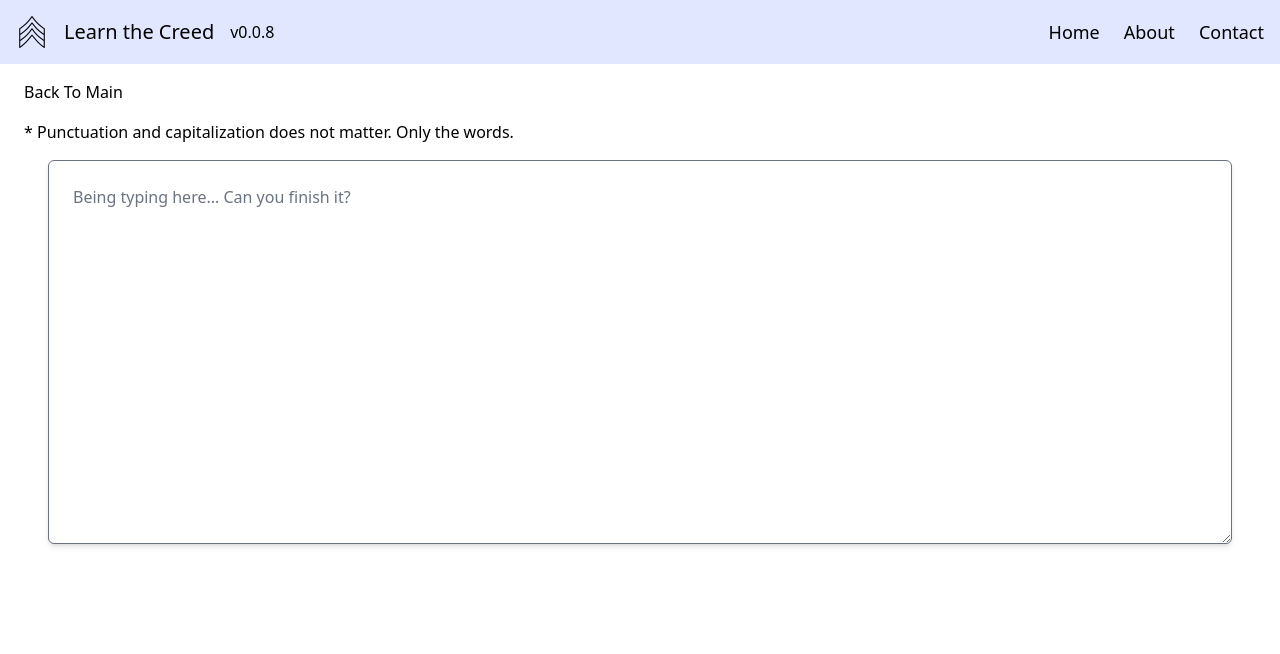
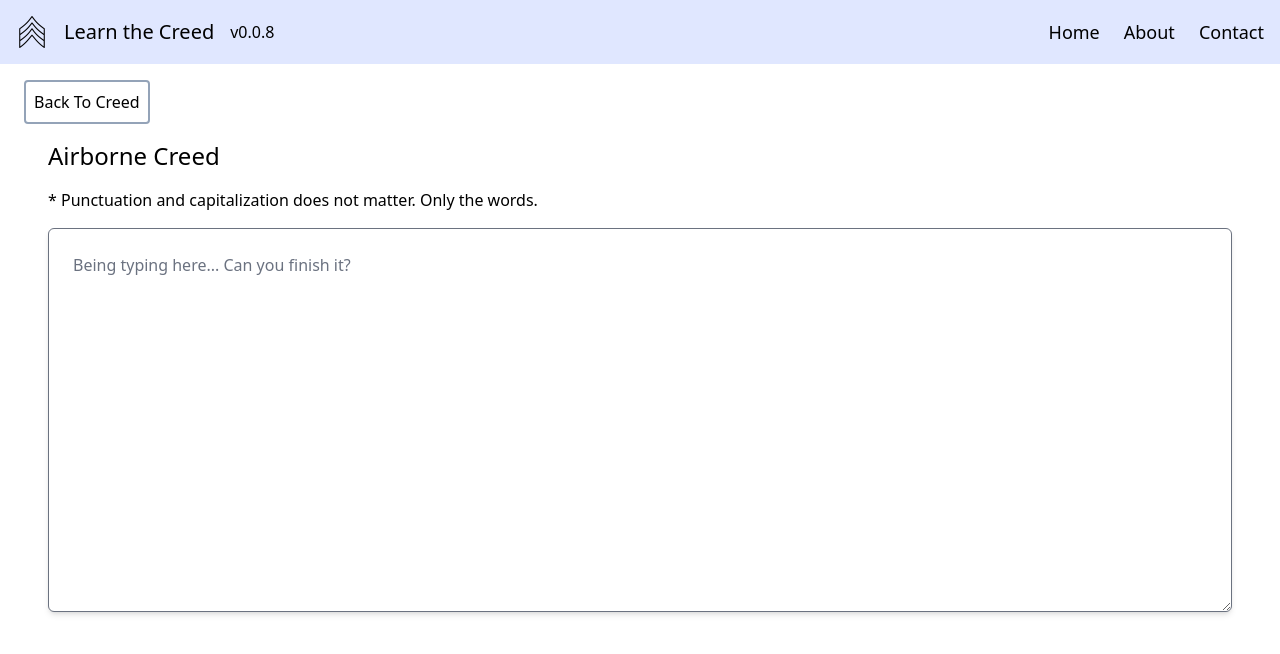
Before and after one commit to dustinws/learn-the-creed, a React (Vite) app: page /creeds/airborne-creed/practice in a window 1280 px wide. Shown: the top 654 px of the page. Built offline with nearby package versions, Linux system fonts and the light colour scheme; the HTML template or start-up script is replaced by a standard one.

Commit message:
feature(practice): show the user which creed

```diff
--- a/src/pages/Practice.tsx
+++ b/src/pages/Practice.tsx
@@ -22,11 +22,15 @@ export default function Practice() {
   return (
     <div className="flex flex-col px-6 py-4 space-y-4 justify-center flex-grow">
       <Link to={`/creeds/${creed.slug}`}>
-        <button type="button">
-          Back To Main
+        <button
+          type="button"
+          className="border-2 p-2 rounded border-slate-400 hover:shadow-md"
+        >
+          Back To Creed
         </button>
       </Link>
-      <div className="font-thin">
+      <div className="m-6 text-2xl">{creed.name}</div>
+      <div className="m-6 font-thin">
         * Punctuation and capitalization does not matter. Only the words.
       </div>
       <textarea
```
